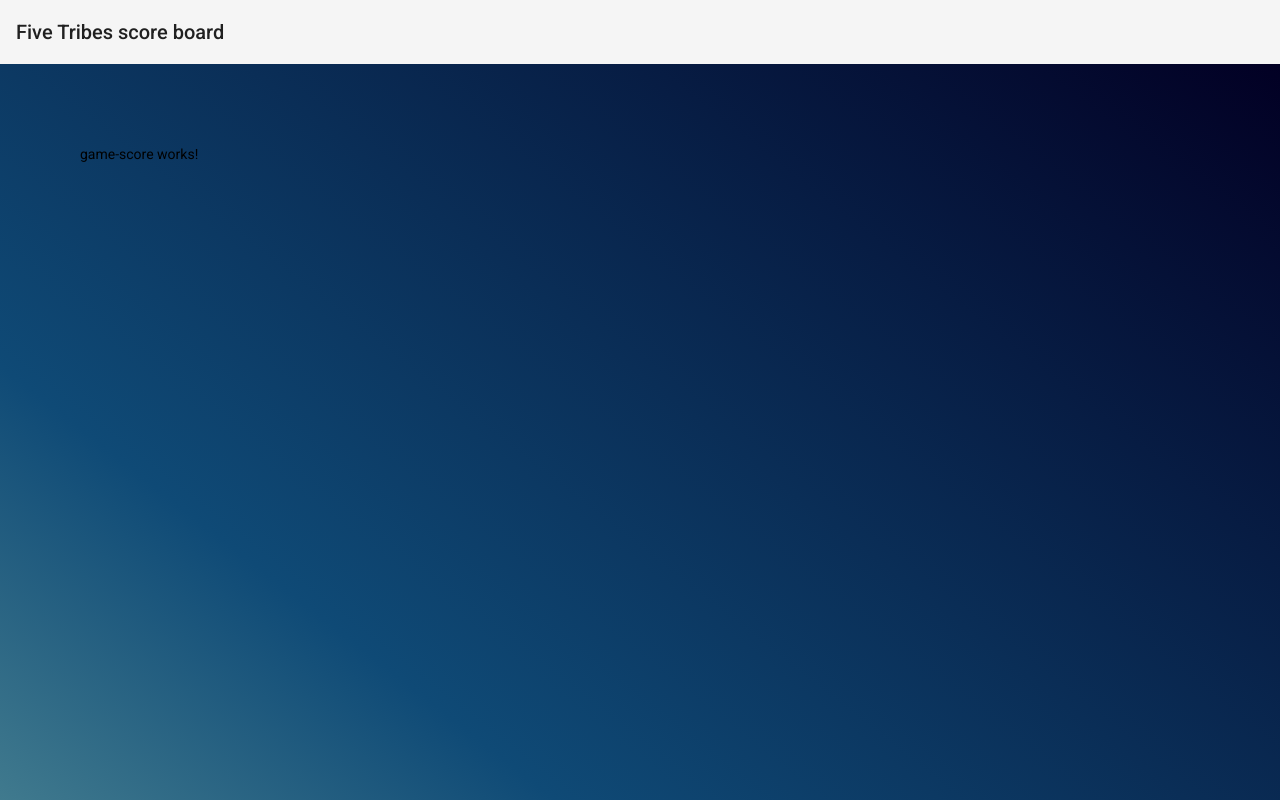
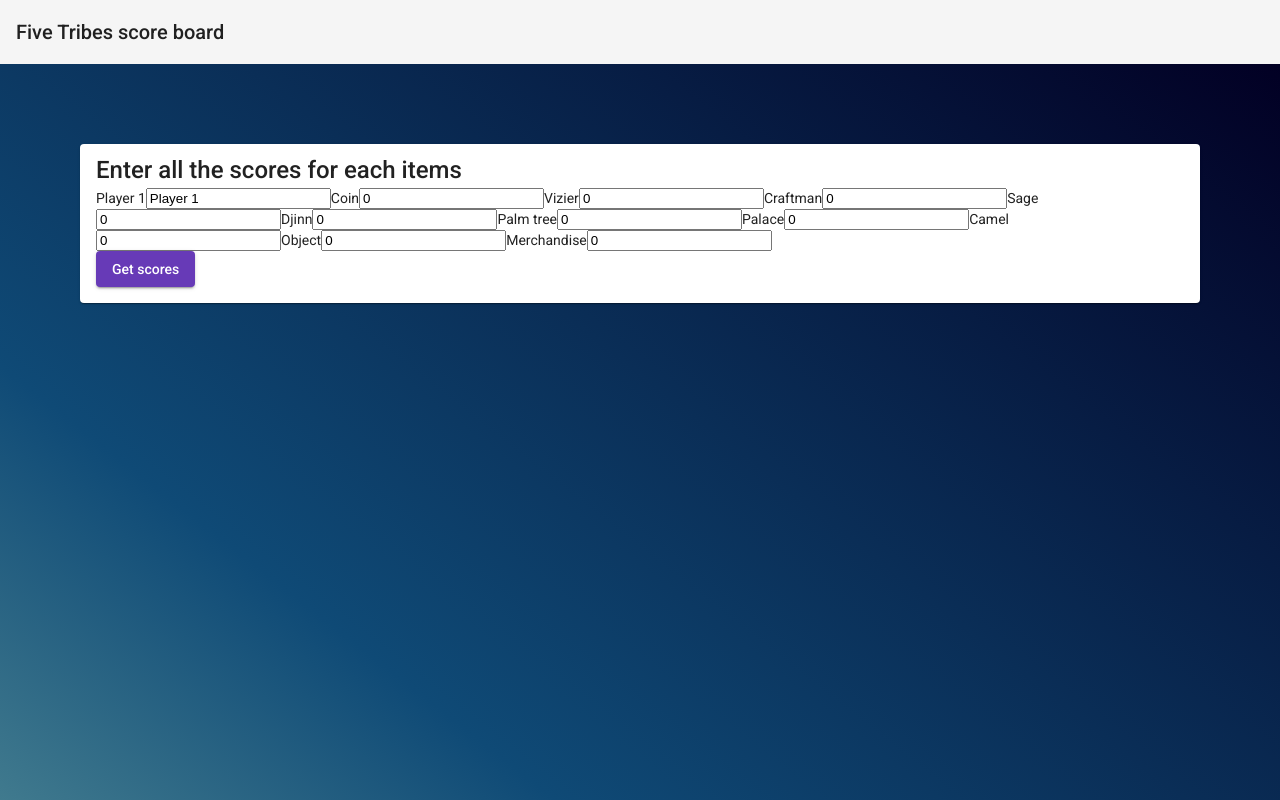
Before and after one commit to tybodoudou/score-board-five-tribes, an Angular app: page /game/1 in a window 1280 px wide. Built offline with nearby package versions, Linux system fonts and the light colour scheme.

Commit message:
Add basic form with binding for the game score

```diff
--- a/src/app/game-score/game-score.component.html
+++ b/src/app/game-score/game-score.component.html
@@ -1 +1,45 @@
-<p>game-score works!</p>
+<mat-card>
+    <mat-card-title>
+        {{ scoreBoardTitle }}
+    </mat-card-title>
+    <mat-card-content>
+        <form #scoreBoard="ngForm" (ngSubmit)="onSubmit(scoreBoard)" novalidate>
+            <div *ngFor="let player of playersListItem; let i = index">
+                <mat-label>{{playersListItem[i].name}}</mat-label>
+                <input type="text" matInput [(ngModel)]="playersListItem[i].name" id="playerName-{{i}}" name="playerName-{{i}}">
+
+                <mat-label>Coin</mat-label>
+                <input type="number" matInput [(ngModel)]="playersListItem[i].coin" id="coin-{{i}}" name="coin-{{i}}">
+
+                <mat-label>Vizier</mat-label>
+                <input type="number" matInput [(ngModel)]="playersListItem[i].vizier" id="vizier-{{i}}" name="vizier-{{i}}">
+
+                <mat-label>Craftman</mat-label>
+                <input type="number" matInput [(ngModel)]="playersListItem[i].craftman" id="craftman-{{i}}" name="craftman-{{i}}">
+
+                <mat-label>Sage</mat-label>
+                <input type="number" matInput [(ngModel)]="playersListItem[i].sage" id="sage-{{i}}" name="sage-{{i}}">
+
+                <mat-label>Djinn</mat-label>
+                <input type="number" matInput [(ngModel)]="playersListItem[i].djinn" id="djinn-{{i}}" name="djinn-{{i}}">
+
+                <mat-label>Palm tree</mat-label>
+                <input type="number" matInput [(ngModel)]="playersListItem[i].palmTree" id="palmTree-{{i}}" name="palmTree-{{i}}">
+
+                <mat-label>Palace</mat-label>
+                <input type="number" matInput [(ngModel)]="playersListItem[i].palace" id="palace-{{i}}" name="palace-{{i}}">
+
+                <mat-label>Camel</mat-label>
+                <input type="number" matInput [(ngModel)]="playersListItem[i].camel" id="camel-{{i}}" name="camel-{{i}}">
+
+                <mat-label>Object</mat-label>
+                <input type="number" matInput [(ngModel)]="playersListItem[i].object" id="object-{{i}}" name="object-{{i}}">
+
+                <mat-label>Merchandise</mat-label>
+                <input type="number" matInput [(ngModel)]="playersListItem[i].merchandise" id="merchandise-{{i}}" name="merchandise-{{i}}">
+            </div>
+
+            <button mat-raised-button color="primary" type="submit">Get scores</button>
+        </form>
+    </mat-card-content>
+</mat-card>
--- a/src/app/game-score/game-score.component.ts
+++ b/src/app/game-score/game-score.component.ts
@@ -2,6 +2,8 @@
 import { ActivatedRoute } from '@angular/router';
 import { GameService } from '../services/game.service';
 import { Subscription } from 'rxjs';
+import { PlayerInterface } from '../modeles/player.interface';
+import { NgForm } from '@angular/forms';
 
 @Component({
   selector: 'app-game-score',
@@ -9,8 +11,10 @@
   styleUrls: ['./game-score.component.scss']
 })
 export class GameScoreComponent implements OnInit, OnDestroy {
-  routeSubscription = new Subscription();
+  routeSubscription$ = new Subscription();
+  playersListItem = [];
 
+  scoreBoardTitle = 'Enter all the scores for each items';
 
   constructor(
     private activatedRoute: ActivatedRoute,
@@ -18,15 +22,28 @@
     ) { }
 
   ngOnInit(): void {
-    this.routeSubscription = this.activatedRoute.params.subscribe(
+    this.routeSubscription$ = this.activatedRoute.params.subscribe(
       (param) => {
         this.gameService.setPlayerNumber(+param.id);
+        this.playersListItem = this.gameService.initPlayers();
+        console.log(this.playersListItem);
+        this._generateForm();
       }
     );
   }
 
+  private _generateForm(): void {
+
+  }
+
+  onSubmit(form: NgForm) {
+    console.log(form.value);
+    console.log(this.playersListItem);
+
+  }
+
   ngOnDestroy(): void {
-    this.routeSubscription.unsubscribe();
+    this.routeSubscription$.unsubscribe();
   }
 
 }
--- a/src/app/services/game.service.ts
+++ b/src/app/services/game.service.ts
@@ -1,15 +1,40 @@
 import { Injectable } from '@angular/core';
+import { PlayerInterface } from '../modeles/player.interface';
 
 @Injectable({
   providedIn: 'root'
 })
 export class GameService {
-  players: number;
+  playersNumber: number;
+  playersListItem: PlayerInterface[] = [];
+  playerLabel = 'Player';
 
   constructor() { }
 
   setPlayerNumber(players: number = 2) {
-    this.players =  players;
-    console.log(this.players);
+    this.playersNumber =  players;
+  }
+
+  initPlayers(): PlayerInterface[] {
+    for (let i = 1; i <= this.playersNumber; i++) {
+      this.playersListItem.push(
+        {
+          id: i,
+          name: this.playerLabel + ' ' + i,
+          coin: 0,
+          vizier: 0,
+          craftman: 0,
+          sage: 0,
+          djinn: 0,
+          palmTree: 0,
+          palace: 0,
+          camel: 0,
+          object: 0,
+          merchandise: 0
+        }
+      );
+    }
+    return this.playersListItem;
+    console.log(this.playersListItem);
   }
 }
```
Also changed, not shown: src/app/modeles/player.interface.ts (added, +14 -0 lines).
